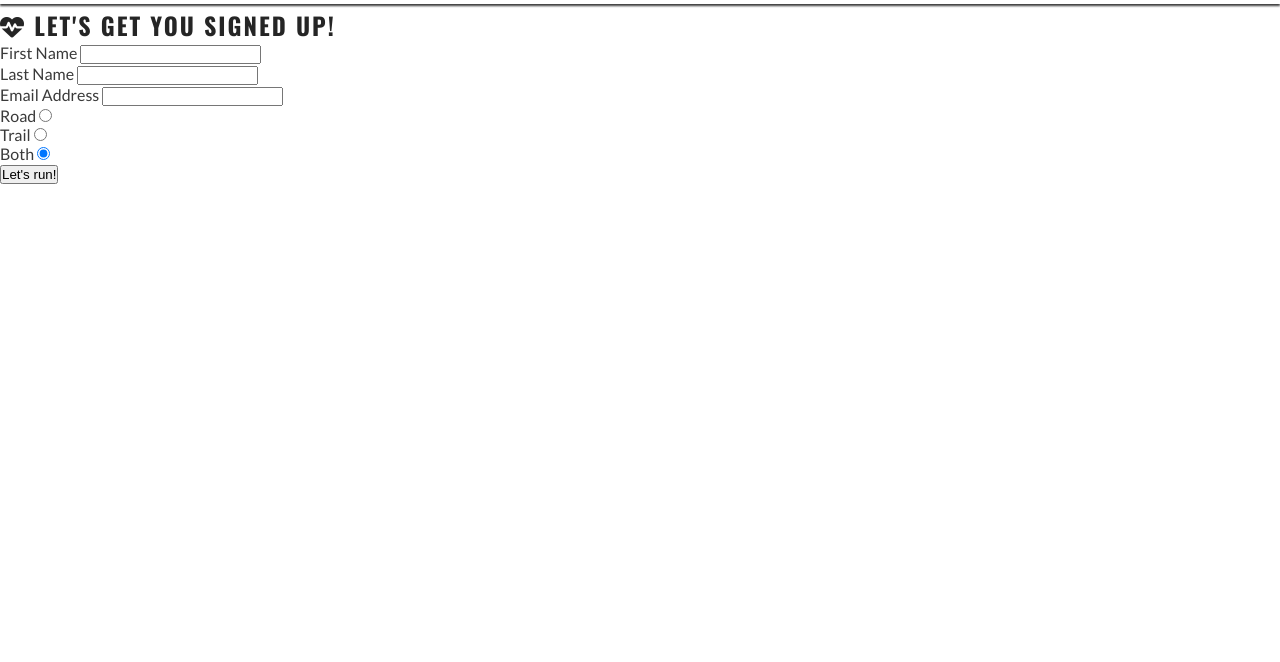
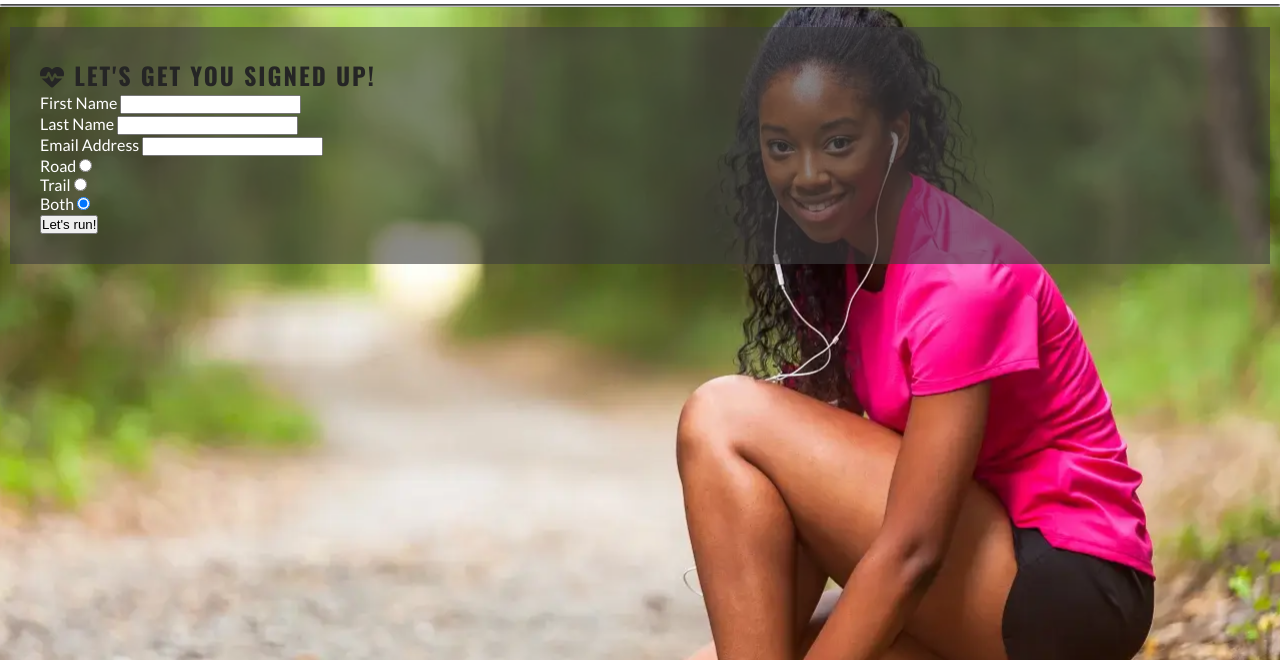
Before and after one commit to shaunadoo97/Art-Page-Project, a plain HTML site: page signup.html in a window 1280 px wide. Shown: the part 72-734 px from the top of the page. Drawn offline with nearby package versions, Linux system fonts and the light colour scheme.

Commit message:
adding some styles to our form!

```diff
--- a/assets/css/style.css
+++ b/assets/css/style.css
@@ -98,6 +98,8 @@ main {
     /* Make main element take up any surplus space to push footer down */
     flex: 1 0 auto;
     margin-top: 47px;
+    display: flex;
+    flex-direction: column;
 }
 
 
@@ -210,6 +212,24 @@ main {
     line-height:0;
 }
 
+/*For the Form page*/
+#signup {
+    background-image: url("../images/signup-image.webp");
+    background-position: 75%;
+    padding: 20px 10px 0px 10px;
+    flex-grow:1;
+}
+
+#signup-form {
+    color:#ffffff;
+    background-color: rgba(60, 60, 60, .6);
+    padding:30px;
+}
+
+#sign-up h2 {
+    color: #ffffff
+}
+
 /* Footer */
 #social-networks {
     text-align: center;
@@ -223,7 +243,13 @@ main {
     font-size:160%;
     padding: 5%;
     color:#3a3a3a;
+
+
 }
+
+
+
+
 
 /* Media query: large pr landscape phones(576px and up) */
 @media screen and (min-width: 576px) {
```
Also changed, not shown: assets/images/signup-image.webp (added).
